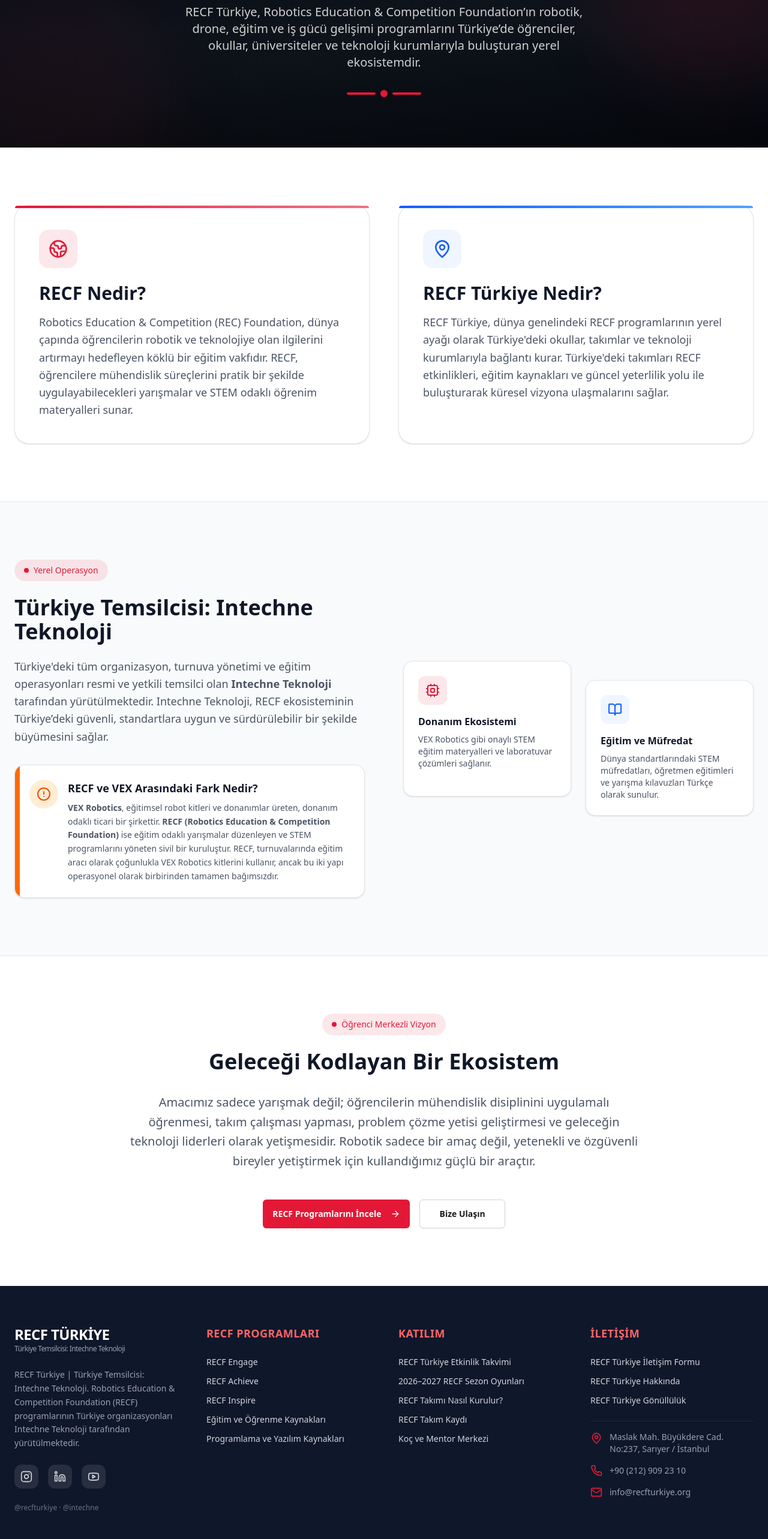
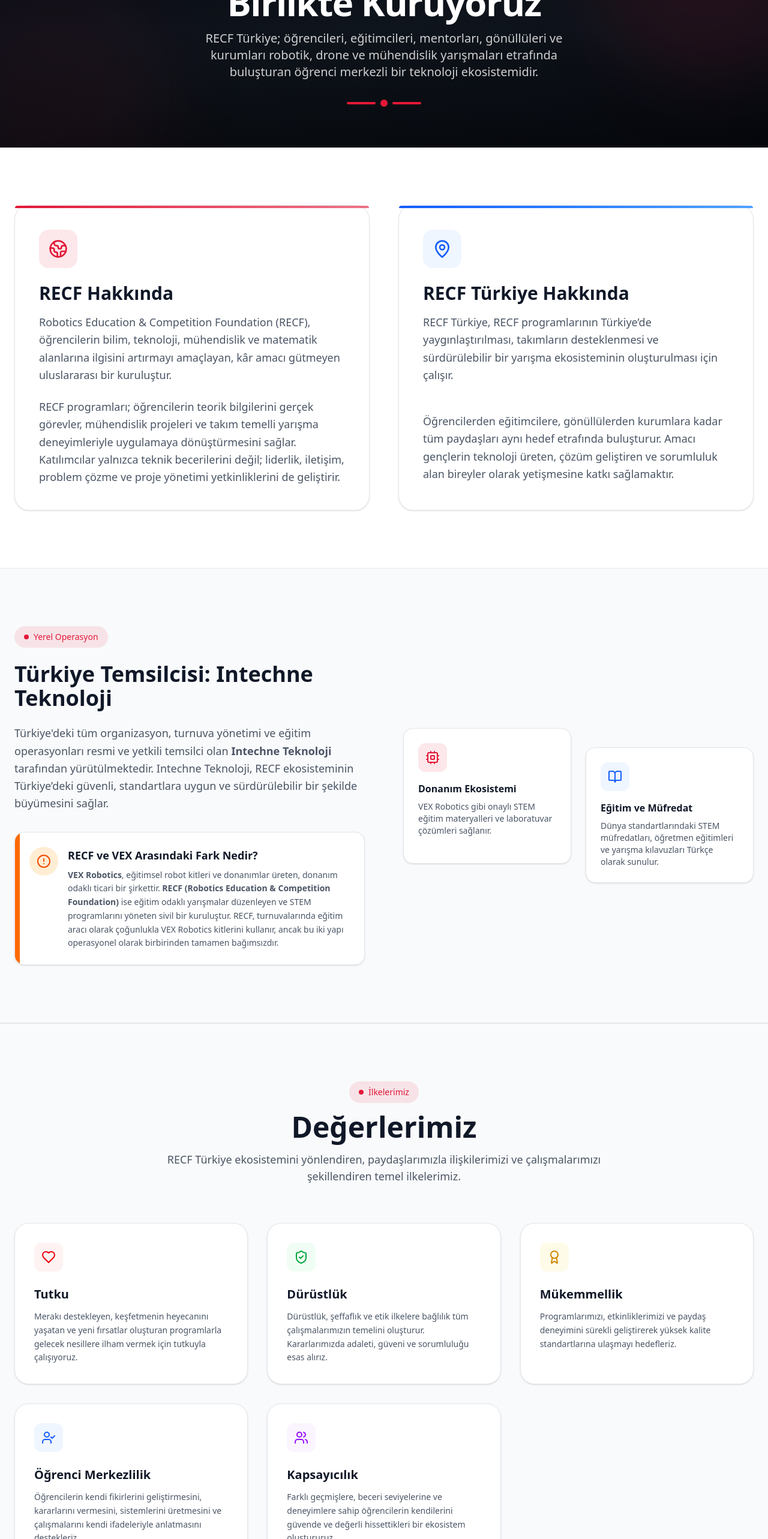
Before and after one commit to emreyazic/vexturkiyedeneme, a Next.js app: page /kurumsal/hakkimizda in a window 1280 px wide. Shown: the part 234-2800 px from the top of the page at 60% size. Built offline with nearby package versions, Linux system fonts and the light colour scheme.

Commit message:
1.7.29.13.41

```diff
--- a/app/kurumsal/hakkimizda/page.tsx
+++ b/app/kurumsal/hakkimizda/page.tsx
@@ -9,7 +9,8 @@ import { Button } from '@/components/ui/button'
 import {
     Target, Eye, Globe2,
     Users, Cpu,
-    MapPin, ArrowRight, BookOpen, AlertCircle
+    MapPin, ArrowRight, BookOpen, AlertCircle,
+    Heart, ShieldCheck, Award, UserCheck
 } from 'lucide-react'
 
 export default function HakkimizdaPage() {
@@ -21,8 +22,8 @@ export default function HakkimizdaPage() {
 
             <div className="h-20" />
             <CorporateHero
-                title="RECF Türkiye Hakkında"
-                subtitle="RECF Türkiye, Robotics Education & Competition Foundation’ın robotik, drone, eğitim ve iş gücü gelişimi programlarını Türkiye’de öğrenciler, okullar, üniversiteler ve teknoloji kurumlarıyla buluşturan yerel ekosistemdir."
+                title="Geleceğin Mühendislik Ekosistemini Birlikte Kuruyoruz"
+                subtitle="RECF Türkiye; öğrencileri, eğitimcileri, mentorları, gönüllüleri ve kurumları robotik, drone ve mühendislik yarışmaları etrafında buluşturan öğrenci merkezli bir teknoloji ekosistemidir."
             />
 
             {/* 1. RECF ve RECF Türkiye Nedir? */}
@@ -35,9 +36,13 @@ export default function HakkimizdaPage() {
                             <div className="w-16 h-16 mb-6 rounded-2xl bg-primary/10 flex items-center justify-center group-hover:bg-primary/20 transition-colors">
                                 <Globe2 className="w-8 h-8 text-primary" />
                             </div>
-                            <h2 className="text-2xl md:text-3xl font-bold text-gray-900 mb-4">RECF Nedir?</h2>
+                            <h2 className="text-2xl md:text-3xl font-bold text-gray-900 mb-4">RECF Hakkında</h2>
                             <p className="text-gray-600 leading-relaxed text-lg">
-                                Robotics Education & Competition (REC) Foundation, dünya çapında öğrencilerin robotik ve teknolojiye olan ilgilerini artırmayı hedefleyen köklü bir eğitim vakfıdır. RECF, öğrencilere mühendislik süreçlerini pratik bir şekilde uygulayabilecekleri yarışmalar ve STEM odaklı öğrenim materyalleri sunar.
+                                Robotics Education & Competition Foundation (RECF), öğrencilerin bilim, teknoloji, mühendislik ve matematik alanlarına ilgisini artırmayı amaçlayan, kâr amacı gütmeyen uluslararası bir kuruluştur.
+                            </p>
+                            <br />
+                            <p className="text-gray-600 leading-relaxed text-lg">
+                                RECF programları; öğrencilerin teorik bilgilerini gerçek görevler, mühendislik projeleri ve takım temelli yarışma deneyimleriyle uygulamaya dönüştürmesini sağlar. Katılımcılar yalnızca teknik becerilerini değil; liderlik, iletişim, problem çözme ve proje yönetimi yetkinliklerini de geliştirir.
                             </p>
                         </div>
 
@@ -47,9 +52,13 @@ export default function HakkimizdaPage() {
                             <div className="w-16 h-16 mb-6 rounded-2xl bg-blue-50 flex items-center justify-center group-hover:bg-blue-100 transition-colors">
                                 <MapPin className="w-8 h-8 text-blue-600" />
                             </div>
-                            <h2 className="text-2xl md:text-3xl font-bold text-gray-900 mb-4">RECF Türkiye Nedir?</h2>
+                            <h2 className="text-2xl md:text-3xl font-bold text-gray-900 mb-4">RECF Türkiye Hakkında</h2>
                             <p className="text-gray-600 leading-relaxed text-lg">
-                                RECF Türkiye, dünya genelindeki RECF programlarının yerel ayağı olarak Türkiye'deki okullar, takımlar ve teknoloji kurumlarıyla bağlantı kurar. Türkiye'deki takımları RECF etkinlikleri, eğitim kaynakları ve güncel yeterlilik yolu ile buluşturarak küresel vizyona ulaşmalarını sağlar.
+                                RECF Türkiye, RECF programlarının Türkiye’de yaygınlaştırılması, takımların desteklenmesi ve sürdürülebilir bir yarışma ekosisteminin oluşturulması için çalışır.
+                            </p>
+                            <br />
+                            <p className="mt-6 text-gray-600 leading-relaxed text-lg">
+                                Öğrencilerden eğitimcilere, gönüllülerden kurumlara kadar tüm paydaşları aynı hedef etrafında buluşturur. Amacı gençlerin teknoloji üreten, çözüm geliştiren ve sorumluluk alan bireyler olarak yetişmesine katkı sağlamaktır.
                             </p>
                         </div>
                     </div>
@@ -108,7 +117,82 @@ export default function HakkimizdaPage() {
                 </div>
             </section>
 
-            {/* 3. Misyon & Yaklaşım */}
+            {/* 3. Değerlerimiz */}
+            <section className="py-16 md:py-24 bg-gray-50 border-t border-gray-200">
+                <div className="container mx-auto px-6 max-w-7xl">
+                    <div className="text-center max-w-3xl mx-auto mb-16">
+                        <div className="inline-flex items-center gap-2 px-4 py-2 bg-primary/10 rounded-full mb-4">
+                            <span className="w-2 h-2 bg-primary rounded-full" />
+                            <span className="text-sm font-medium text-primary">İlkelerimiz</span>
+                        </div>
+                        <h2 className="text-3xl md:text-5xl font-bold text-gray-900 mb-4">
+                            Değerlerimiz
+                        </h2>
+                        <p className="text-lg text-gray-600">
+                            RECF Türkiye ekosistemini yönlendiren, paydaşlarımızla ilişkilerimizi ve çalışmalarımızı şekillendiren temel ilkelerimiz.
+                        </p>
+                    </div>
+
+                    <div className="grid grid-cols-1 md:grid-cols-2 lg:grid-cols-3 gap-8">
+                        {/* 1. Tutku */}
+                        <div className="group relative bg-white rounded-3xl border border-gray-200 p-8 shadow-sm hover:shadow-xl transition-all duration-300 hover:-translate-y-1">
+                            <div className="w-12 h-12 mb-6 rounded-xl bg-red-50 flex items-center justify-center group-hover:bg-red-100 transition-colors">
+                                <Heart className="w-6 h-6 text-red-600" />
+                            </div>
+                            <h3 className="text-xl font-bold text-gray-900 mb-3">Tutku</h3>
+                            <p className="text-gray-600 text-sm leading-relaxed">
+                                Merakı destekleyen, keşfetmenin heyecanını yaşatan ve yeni fırsatlar oluşturan programlarla gelecek nesillere ilham vermek için tutkuyla çalışıyoruz.
+                            </p>
+                        </div>
+
+                        {/* 2. Dürüstlük */}
+                        <div className="group relative bg-white rounded-3xl border border-gray-200 p-8 shadow-sm hover:shadow-xl transition-all duration-300 hover:-translate-y-1">
+                            <div className="w-12 h-12 mb-6 rounded-xl bg-green-50 flex items-center justify-center group-hover:bg-green-100 transition-colors">
+                                <ShieldCheck className="w-6 h-6 text-green-600" />
+                            </div>
+                            <h3 className="text-xl font-bold text-gray-900 mb-3">Dürüstlük</h3>
+                            <p className="text-gray-600 text-sm leading-relaxed">
+                                Dürüstlük, şeffaflık ve etik ilkelere bağlılık tüm çalışmalarımızın temelini oluşturur. Kararlarımızda adaleti, güveni ve sorumluluğu esas alırız.
+                            </p>
+                        </div>
+
+                        {/* 3. Mükemmellik */}
+                        <div className="group relative bg-white rounded-3xl border border-gray-200 p-8 shadow-sm hover:shadow-xl transition-all duration-300 hover:-translate-y-1">
+                            <div className="w-12 h-12 mb-6 rounded-xl bg-yellow-50 flex items-center justify-center group-hover:bg-yellow-100 transition-colors">
+                                <Award className="w-6 h-6 text-yellow-600" />
+                            </div>
+                            <h3 className="text-xl font-bold text-gray-900 mb-3">Mükemmellik</h3>
+                            <p className="text-gray-600 text-sm leading-relaxed">
+                                Programlarımızı, etkinliklerimizi ve paydaş deneyimini sürekli geliştirerek yüksek kalite standartlarına ulaşmayı hedefleriz.
+                            </p>
+                        </div>
+
+                        {/* 4. Öğrenci Merkezlilik */}
+                        <div className="group relative bg-white rounded-3xl border border-gray-200 p-8 shadow-sm hover:shadow-xl transition-all duration-300 hover:-translate-y-1">
+                            <div className="w-12 h-12 mb-6 rounded-xl bg-blue-50 flex items-center justify-center group-hover:bg-blue-100 transition-colors">
+                                <UserCheck className="w-6 h-6 text-blue-600" />
+                            </div>
+                            <h3 className="text-xl font-bold text-gray-900 mb-3">Öğrenci Merkezlilik</h3>
+                            <p className="text-gray-600 text-sm leading-relaxed">
+                                Öğrencilerin kendi fikirlerini geliştirmesini, kararlarını vermesini, sistemlerini üretmesini ve çalışmalarını kendi ifadeleriyle anlatmasını destekleriz.
+                            </p>
+                        </div>
+
+                        {/* 5. Kapsayıcılık */}
+                        <div className="group relative bg-white rounded-3xl border border-gray-200 p-8 shadow-sm hover:shadow-xl transition-all duration-300 hover:-translate-y-1 md:col-span-2 lg:col-span-1">
+                            <div className="w-12 h-12 mb-6 rounded-xl bg-purple-50 flex items-center justify-center group-hover:bg-purple-100 transition-colors">
+                                <Users className="w-6 h-6 text-purple-600" />
+                            </div>
+                            <h3 className="text-xl font-bold text-gray-900 mb-3">Kapsayıcılık</h3>
+                            <p className="text-gray-600 text-sm leading-relaxed">
+                                Farklı geçmişlere, beceri seviyelerine ve deneyimlere sahip öğrencilerin kendilerini güvende ve değerli hissettikleri bir ekosistem oluştururuz.
+                            </p>
+                        </div>
+                    </div>
+                </div>
+            </section>
+
+            {/* 4. Misyon & Yaklaşım */}
             <section className="py-16 md:py-24 bg-white">
                 <div className="container mx-auto px-6 max-w-4xl text-center">
                     <div className="inline-flex items-center gap-2 px-4 py-2 bg-primary/10 rounded-full mb-6">
```
Also changed, not shown: components/CommunitySection.tsx (+42 -26 lines).
